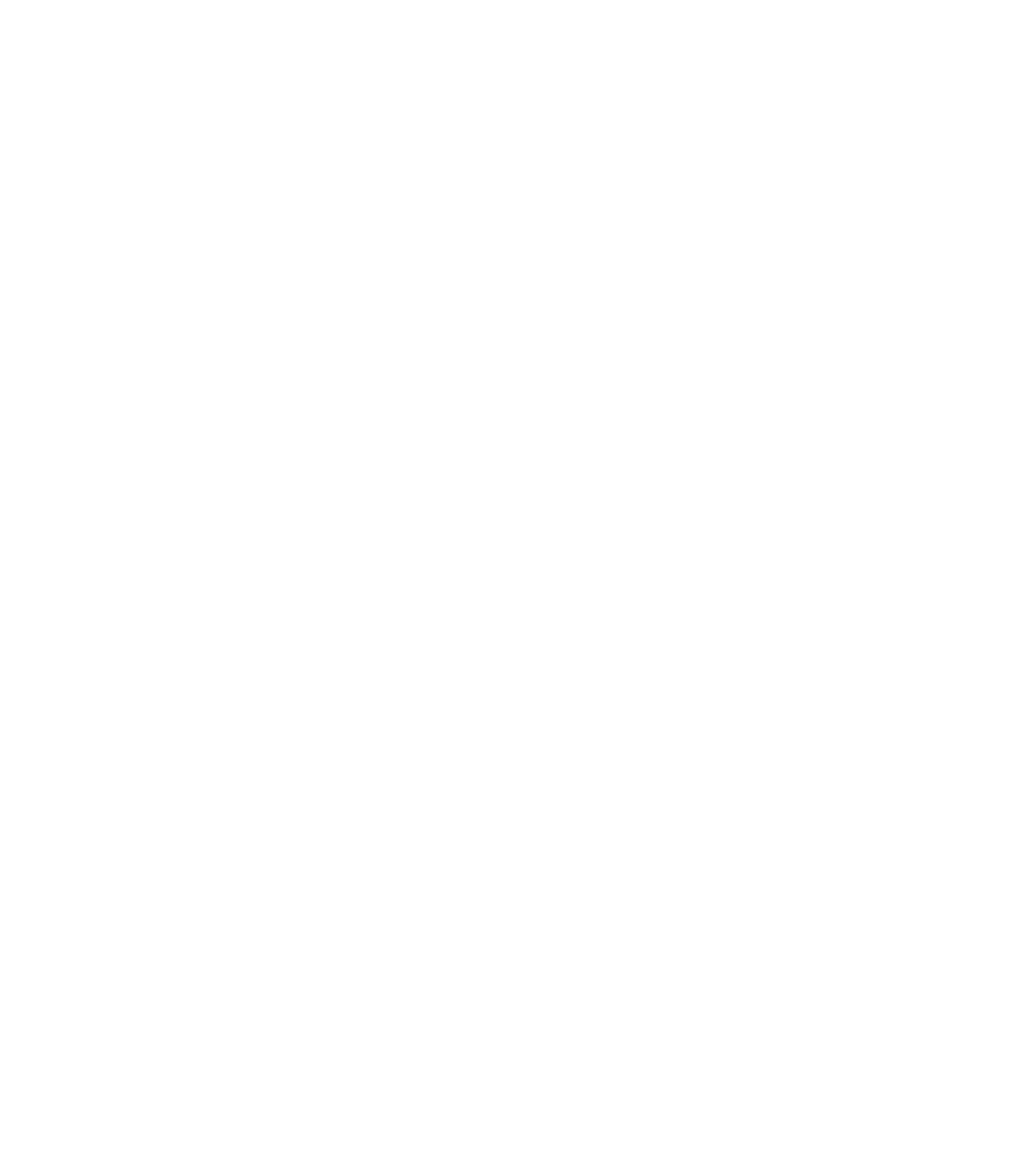
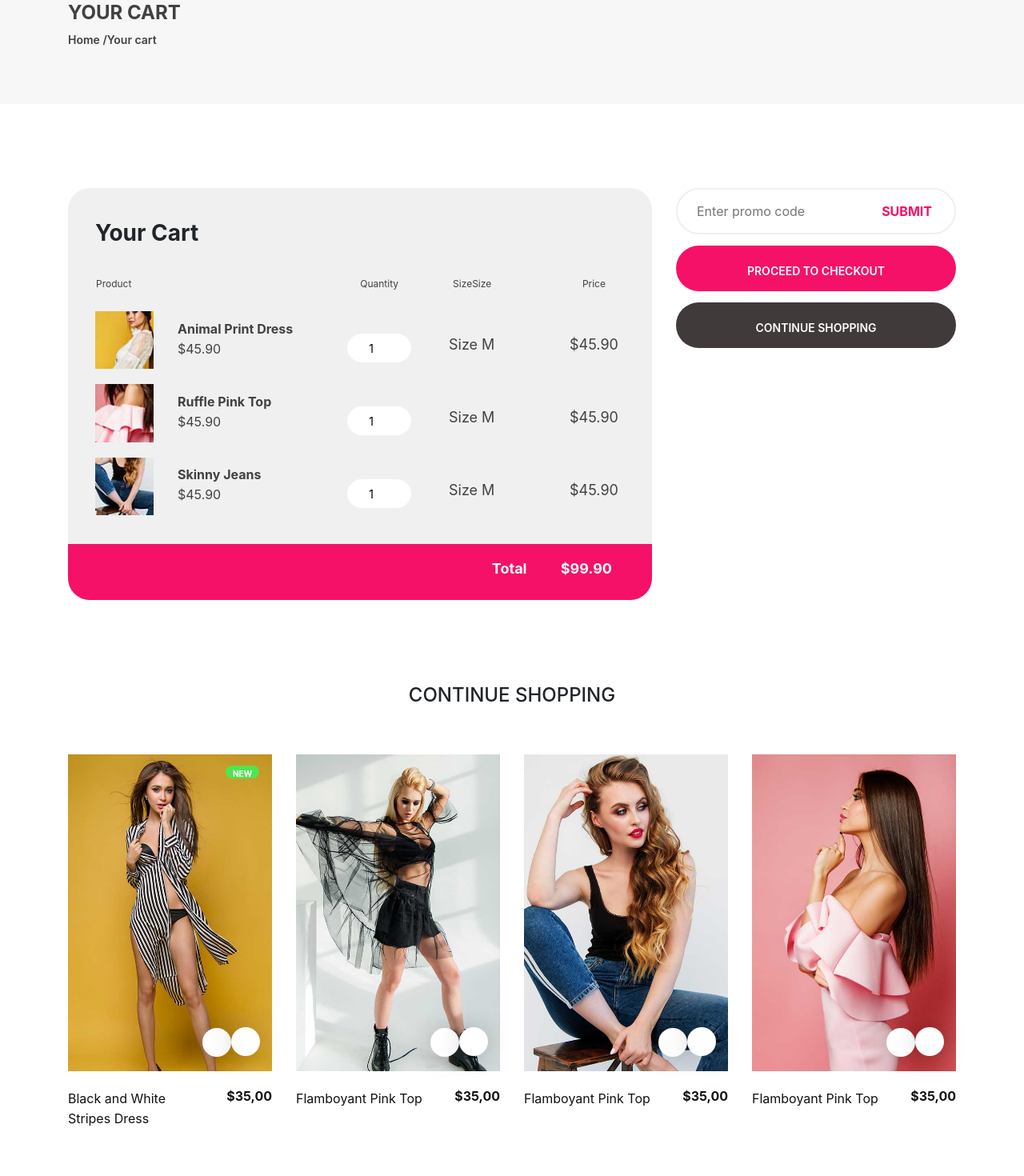
Before and after one commit to Godsheritage/ecommerce-application, a React (Create React App) app: page /cart in a window 1280 px wide. Shown: the part 200-1670 px from the top of the page at 80% size. Before the commit the page ends 800 px from the top, so only its background shows below. Built offline with nearby package versions, Linux system fonts and the light colour scheme.

Commit message:
setup the cart section

```diff
--- a/src/pages/Cart.tsx
+++ b/src/pages/Cart.tsx
@@ -1,9 +1,238 @@
-import React from 'react'
+import Header from "../components/Header";
+import Footer from "../components/Footer";
+
+
+
+
+import cartImg1 from "../assets/img/cart/1.jpg";
+import cartImg2 from "../assets/img/cart/2.jpg";
+import cartImg3 from "../assets/img/cart/3.jpg";
+
+import product1 from "../assets/img/product/1.jpg";
+import product2 from "../assets/img/product/2.jpg";
+import product5 from "../assets/img/product/5.jpg";
+import product9 from "../assets/img/product/9.jpg";
 
 const Cart = () => {
   return (
-    <div>Cart</div>
-  )
-}
+    <div>
+      <Header />
 
-export default Cart
+      <div className="page-top-info">
+        <div className="container">
+          <h4>Your cart</h4>
+          <div className="site-pagination">
+            <a href="">Home</a> /<a href="">Your cart</a>
+          </div>
+        </div>
+      </div>
+      {/* <!-- Page info end --> */}
+
+      {/* <!-- cart section end --> */}
+      <section className="cart-section spad">
+        <div className="container">
+          <div className="row">
+            <div className="col-lg-8">
+              <div className="cart-table">
+                <h3>Your Cart</h3>
+                <div className="cart-table-warp">
+                  <table>
+                    <thead>
+                      <tr>
+                        <th className="product-th">Product</th>
+                        <th className="quy-th">Quantity</th>
+                        <th className="size-th">SizeSize</th>
+                        <th className="total-th">Price</th>
+                      </tr>
+                    </thead>
+                    <tbody>
+                      <tr>
+                        <td className="product-col">
+                          <img src={cartImg1} alt="cartImage1" />
+                          <div className="pc-title">
+                            <h4>Animal Print Dress</h4>
+                            <p>$45.90</p>
+                          </div>
+                        </td>
+                        <td className="quy-col">
+                          <div className="quantity">
+                            <div className="pro-qty">
+                              <input type="text" value="1" />
+                            </div>
+                          </div>
+                        </td>
+                        <td className="size-col">
+                          <h4>Size M</h4>
+                        </td>
+                        <td className="total-col">
+                          <h4>$45.90</h4>
+                        </td>
+                      </tr>
+                      <tr>
+                        <td className="product-col">
+                          <img src={cartImg2} alt="cartImage2" />
+                          <div className="pc-title">
+                            <h4>Ruffle Pink Top</h4>
+                            <p>$45.90</p>
+                          </div>
+                        </td>
+                        <td className="quy-col">
+                          <div className="quantity">
+                            <div className="pro-qty">
+                              <input type="text" value="1" />
+                            </div>
+                          </div>
+                        </td>
+                        <td className="size-col">
+                          <h4>Size M</h4>
+                        </td>
+                        <td className="total-col">
+                          <h4>$45.90</h4>
+                        </td>
+                      </tr>
+                      <tr>
+                        <td className="product-col">
+                          <img src={cartImg3} alt="cartImage3" />
+                          <div className="pc-title">
+                            <h4>Skinny Jeans</h4>
+                            <p>$45.90</p>
+                          </div>
+                        </td>
+                        <td className="quy-col">
+                          <div className="quantity">
+                            <div className="pro-qty">
+                              <input type="text" value="1" />
+                            </div>
+                          </div>
+                        </td>
+                        <td className="size-col">
+                          <h4>Size M</h4>
+                        </td>
+                        <td className="total-col">
+                          <h4>$45.90</h4>
+                        </td>
+                      </tr>
+                    </tbody>
+                  </table>
+                </div>
+                <div className="total-cost">
+                  <h6>
+                    Total <span>$99.90</span>
+                  </h6>
+                </div>
+              </div>
+            </div>
+            <div className="col-lg-4 card-right">
+              <form className="promo-code-form">
+                <input type="text" placeholder="Enter promo code" />
+                <button>Submit</button>
+              </form>
+              <a href="" className="site-btn">
+                Proceed to checkout
+              </a>
+              <a href="" className="site-btn sb-dark">
+                Continue shopping
+              </a>
+            </div>
+          </div>
+        </div>
+      </section>
+      {/* <!-- cart section end --> */}
+
+      {/* <!-- Related product section --> */}
+      <section className="related-product-section">
+        <div className="container">
+          <div className="section-title text-uppercase">
+            <h2>Continue Shopping</h2>
+          </div>
+          <div className="row">
+            <div className="col-lg-3 col-sm-6">
+              <div className="product-item">
+                <div className="pi-pic">
+                  <div className="tag-new">New</div>
+                  <img src={product2} alt="product 2" />
+                  <div className="pi-links">
+                    <a href="#" className="add-card">
+                      <i className="flaticon-bag"></i>
+                      <span>ADD TO CART</span>
+                    </a>
+                    <a href="#" className="wishlist-btn">
+                      <i className="flaticon-heart"></i>
+                    </a>
+                  </div>
+                </div>
+                <div className="pi-text">
+                  <h6>$35,00</h6>
+                  <p>Black and White Stripes Dress</p>
+                </div>
+              </div>
+            </div>
+            <div className="col-lg-3 col-sm-6">
+              <div className="product-item">
+                <div className="pi-pic">
+                  <img src={product5} alt="product 5" />
+                  <div className="pi-links">
+                    <a href="#" className="add-card">
+                      <i className="flaticon-bag"></i>
+                      <span>ADD TO CART</span>
+                    </a>
+                    <a href="#" className="wishlist-btn">
+                      <i className="flaticon-heart"></i>
+                    </a>
+                  </div>
+                </div>
+                <div className="pi-text">
+                  <h6>$35,00</h6>
+                  <p>Flamboyant Pink Top </p>
+                </div>
+              </div>
+            </div>
+            <div className="col-lg-3 col-sm-6">
+              <div className="product-item">
+                <div className="pi-pic">
+                  <img src={product9} alt="product 9" />
+                  <div className="pi-links">
+                    <a href="#" className="add-card">
+                      <i className="flaticon-bag"></i>
+                      <span>ADD TO CART</span>
+                    </a>
+                    <a href="#" className="wishlist-btn">
+                      <i className="flaticon-heart"></i>
+                    </a>
+                  </div>
+                </div>
+                <div className="pi-text">
+                  <h6>$35,00</h6>
+                  <p>Flamboyant Pink Top </p>
+                </div>
+              </div>
+            </div>
+            <div className="col-lg-3 col-sm-6">
+              <div className="product-item">
+                <div className="pi-pic">
+                  <img src={product1} alt="product 1" />
+                  <div className="pi-links">
+                    <a href="#" className="add-card">
+                      <i className="flaticon-bag"></i>
+                      <span>ADD TO CART</span>
+                    </a>
+                    <a href="#" className="wishlist-btn">
+                      <i className="flaticon-heart"></i>
+                    </a>
+                  </div>
+                </div>
+                <div className="pi-text">
+                  <h6>$35,00</h6>
+                  <p>Flamboyant Pink Top </p>
+                </div>
+              </div>
+            </div>
+          </div>
+        </div>
+      </section>
+      <Footer/>
+    </div>
+  );
+};
+
+export default Cart;
```
